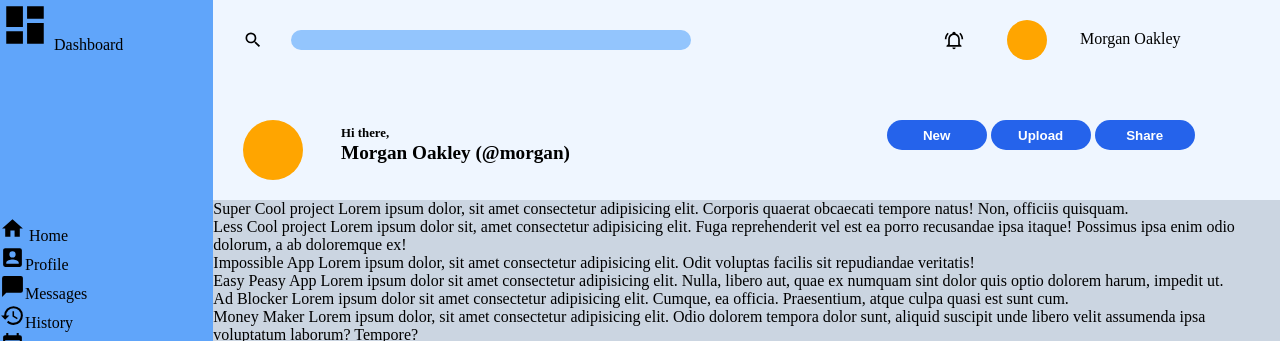
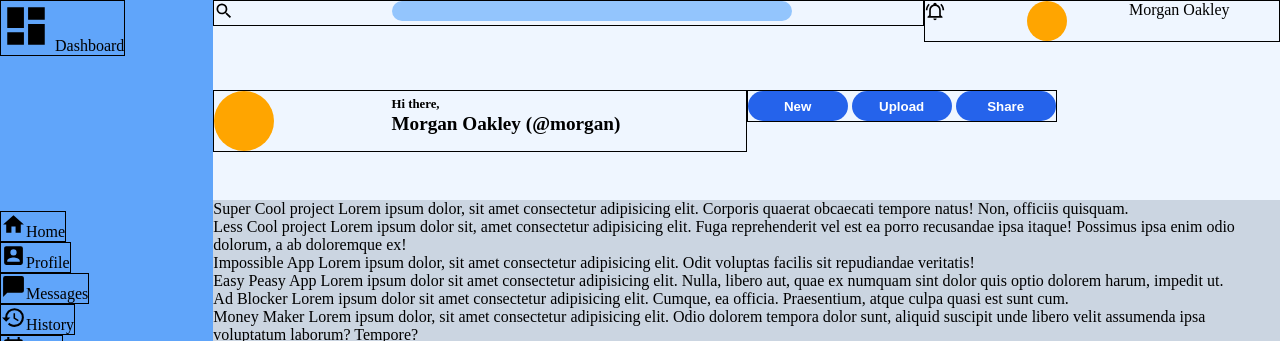
Before and after one commit to acstanie/odin-admin-dashboard, a plain HTML site: page index.html in a window 1280 px wide. Shown: the top 341 px of the page. Drawn offline with Linux system fonts and the light colour scheme.

Commit message:
Partiallys styled sidebar

```diff
--- a/index.html
+++ b/index.html
@@ -60,10 +60,7 @@
             </div>
 
             <div>
-                <div>
-                    <img src="images/sidebar/home.svg" alt="home">
-                    <span>Home</span>
-                </div>
+                <div><img src="images/sidebar/home.svg" alt="home">Home</div>
                 <div><img src="images/sidebar/account-box.svg" alt="profile">Profile</div>
                 <div><img src="images/sidebar/message.svg" alt="messages">Messages</div>
                 <div><img src="images/sidebar/history.svg" alt="history">History</div>
--- a/style/header_style.css
+++ b/style/header_style.css
@@ -3,14 +3,7 @@
 
     display: grid;
     grid-template-columns: 1fr;
-    grid-template-rows: 100px 100px;
-    padding: 20px 30px;
 }
-
-/* .upper, .lower {
-    border: var(--test-border);
-    height: 50px;
-} */
 
 .upper {
     display: grid;
@@ -26,14 +19,14 @@
     display: grid;
     grid-template-columns: 1fr 3fr;
 
-    position: relative;
-    top: 10px;
+    border: var(--test-border);
+    height: fit-content;
 }
 
-.upper > div:nth-child(1) > div:nth-child(2) {
+/* .upper > div:nth-child(1) > div:nth-child(2) {
     position: relative;
     right: 120px;
-}
+} */
 
 .upper > div:nth-child(1) input {
     width: 400px;
@@ -49,12 +42,9 @@
 .upper > div:nth-child(2) {
     display: grid;
     grid-template-columns: 1fr 1fr 1fr;
-}
 
-.upper > div:nth-child(2) > div:nth-child(1) {
-    position: relative;
-    left: 30px;
-    top: 10px;
+    border: var(--test-border);
+    height: fit-content;
 }
 
 .upper > div:nth-child(2) > div:nth-child(2) {
@@ -66,9 +56,6 @@
 
 .upper > div:nth-child(2) > div:nth-child(3) {
     width: 150px;
-    position: relative;
-    top: 10px;
-    right: 20px;
 }
 
 .lower {
@@ -79,6 +66,9 @@
 .lower > div:nth-child(1) {
     display: grid;
     grid-template-columns: 1fr 2fr;
+
+    border: var(--test-border);
+    height: fit-content;
 }
 
 .lower > div:nth-child(1) > div:nth-child(1) {
@@ -91,8 +81,6 @@
 .lower > div:nth-child(1) > div:nth-child(2) {
     font-weight: bold;
     font-size: 1.2rem;
-    position: relative;
-    right: 70px;
 }
 
 .lower > div:nth-child(1) > div:nth-child(2) span {
@@ -101,8 +89,9 @@
 
 .lower > div:nth-child(2) {
     width: 310px;
-    position: relative;
-    left: 140px
+
+    border: var(--test-border);
+    height: fit-content;
 }
 
 .lower > div:nth-child(2) button {
--- a/style/sidebar_style.css
+++ b/style/sidebar_style.css
@@ -2,7 +2,13 @@
     background-color: #60a5fa;
 
     display: grid;
-    grid-template-columns: repeat(autofit, 1fr);
+    grid-template-columns: repeat(1, 1fr);
+}
+
+.sidebar > div:nth-child(1) div {
+    border: var(--test-border);
+    height: fit-content;
+    width: fit-content;
 }
 
 .sidebar > div:nth-child(1) img {
@@ -10,6 +16,17 @@
     width: 50px;
 }
 
+.sidebar > div:nth-child(2) div {
+    border: var(--test-border);
+    height: fit-content;
+    width: fit-content;
+}
+
+.sidebar > div:nth-child(3) div{
+    border: var(--test-border);
+    height: fit-content;
+    width: fit-content;
+}
 
 .sidebar > div:nth-child(2) img, .sidebar > div:nth-child(3) img {
     height: 25px;
```
